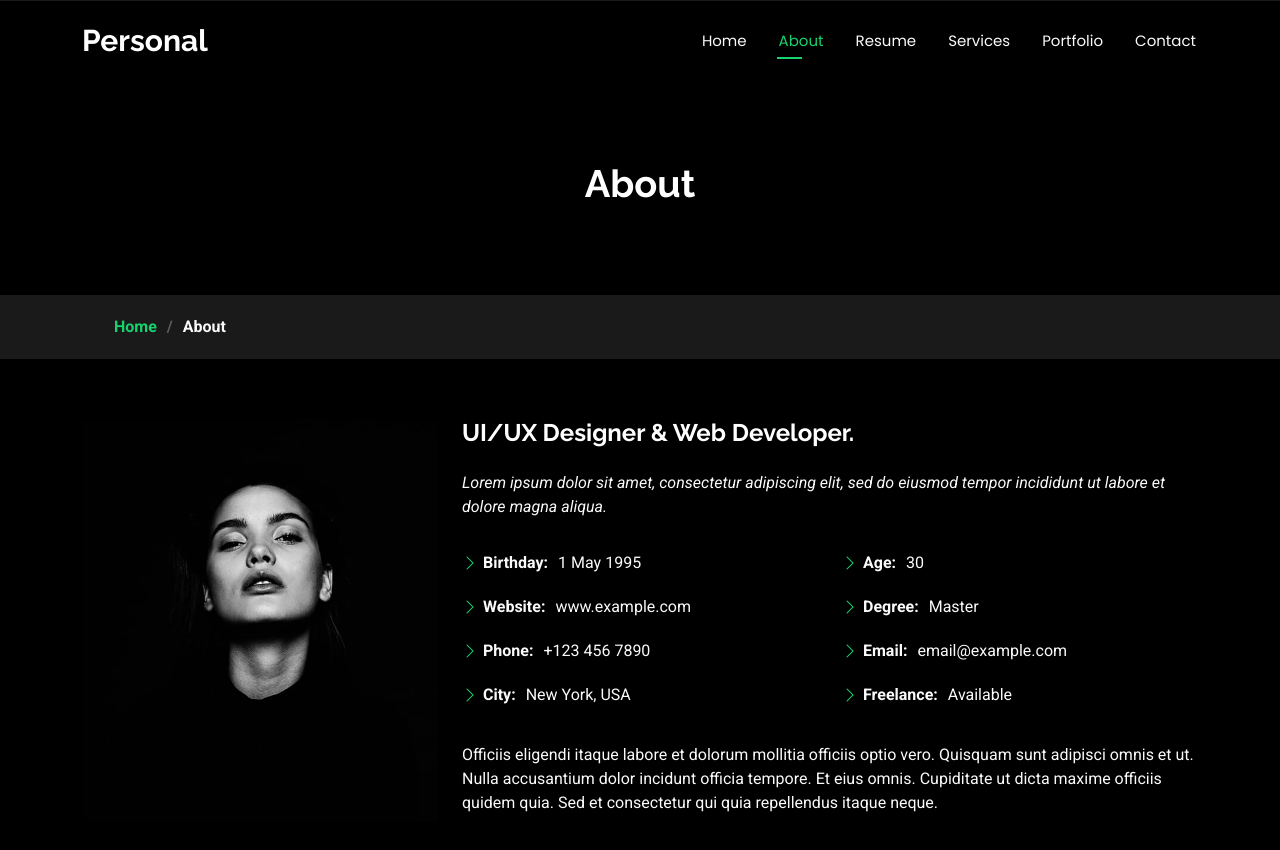
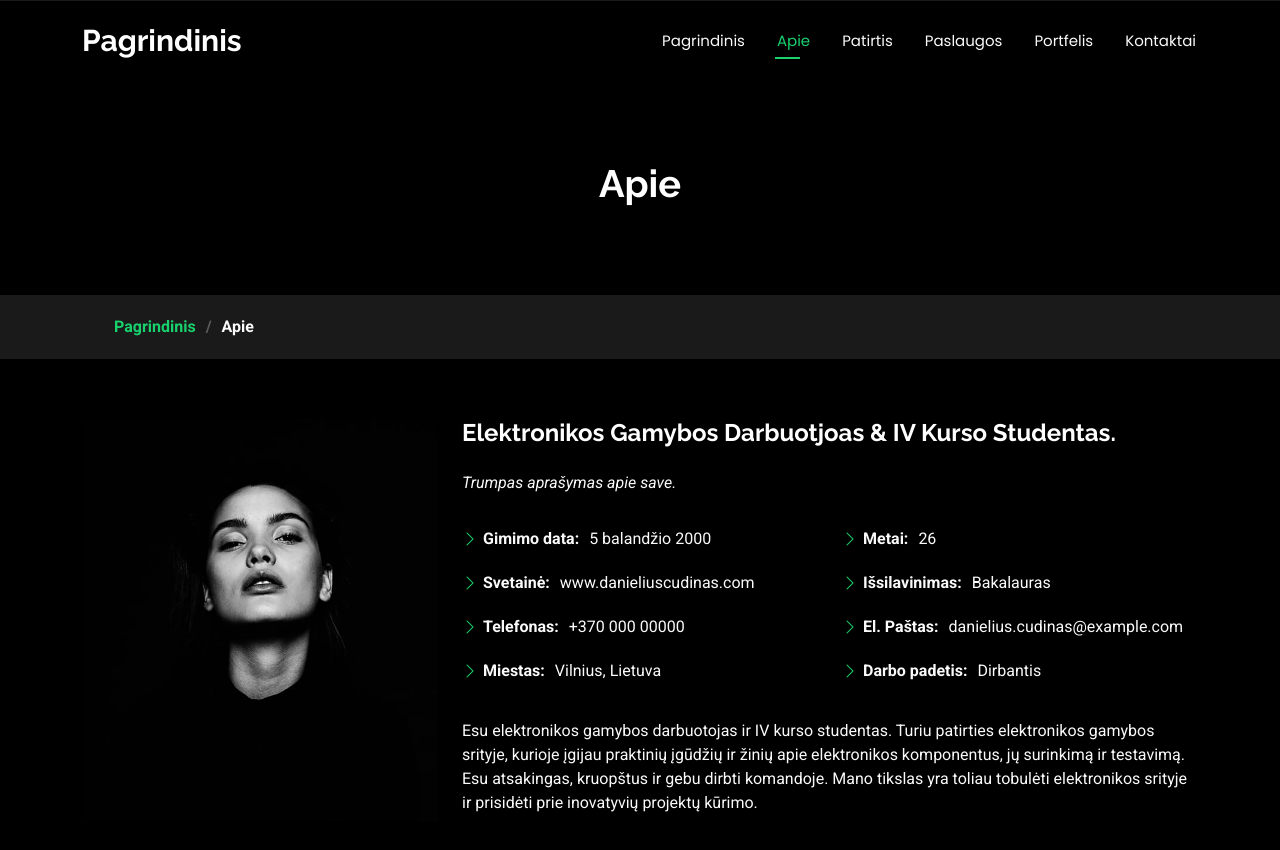
Before and after one commit to DanieliusCudinas/DanieliusCudinas.github.io, a plain HTML site: page about.html in a window 1280 px wide. Shown: the top 850 px of the page. Drawn offline with Linux system fonts and the light colour scheme.

Commit message:
Danielius

```diff
--- a/about.html
+++ b/about.html
@@ -44,17 +44,17 @@
       <a href="index.html" class="logo d-flex align-items-center">
         <!-- Uncomment the line below if you also wish to use an image logo -->
         <!-- <img src="assets/img/logo.webp" alt=""> -->
-        <h1 class="sitename">Personal</h1>
+        <h1 class="sitename">Pagrindinis</h1>
       </a>
 
       <nav id="navmenu" class="navmenu">
         <ul>
-          <li><a href="index.html">Home</a></li>
-          <li><a href="about.html" class="active">About</a></li>
-          <li><a href="resume.html">Resume</a></li>
-          <li><a href="services.html">Services</a></li>
-          <li><a href="portfolio.html">Portfolio</a></li>
-          <li><a href="contact.html">Contact</a></li>
+          <li><a href="index.html">Pagrindinis</a></li>
+          <li><a href="about.html" class="active">Apie</a></li>
+          <li><a href="resume.html">Patirtis</a></li>
+          <li><a href="services.html">Paslaugos</a></li>
+          <li><a href="portfolio.html">Portfelis</a></li>
+          <li><a href="contact.html">Kontaktai</a></li>
         </ul>
         <i class="mobile-nav-toggle d-xl-none bi bi-list"></i>
       </nav>
@@ -70,7 +70,7 @@
         <div class="container">
           <div class="row d-flex justify-content-center text-center">
             <div class="col-lg-8">
-              <h1>About</h1>
+              <h1>Apie</h1>
             </div>
           </div>
         </div>
@@ -78,8 +78,8 @@
       <nav class="breadcrumbs">
         <div class="container">
           <ol>
-            <li><a href="index.html">Home</a></li>
-            <li class="current">About</li>
+            <li><a href="index.html">Pagrindinis</a></li>
+            <li class="current">Apie</li>
           </ol>
         </div>
       </nav>
@@ -95,32 +95,31 @@
             <img src="assets/img/profile-img.jpg" class="img-fluid" alt="">
           </div>
           <div class="col-lg-8 content">
-            <h2>UI/UX Designer &amp; Web Developer.</h2>
+            <h2>Elektronikos Gamybos Darbuotjoas &amp; IV Kurso Studentas.</h2>
             <p class="fst-italic py-3">
-              Lorem ipsum dolor sit amet, consectetur adipiscing elit, sed do eiusmod tempor incididunt ut labore et dolore
-              magna aliqua.
+              Trumpas aprašymas apie save.
             </p>
             <div class="row">
               <div class="col-lg-6">
                 <ul>
-                  <li><i class="bi bi-chevron-right"></i> <strong>Birthday:</strong> <span>1 May 1995</span></li>
-                  <li><i class="bi bi-chevron-right"></i> <strong>Website:</strong> <span>www.example.com</span></li>
-                  <li><i class="bi bi-chevron-right"></i> <strong>Phone:</strong> <span>+123 456 7890</span></li>
-                  <li><i class="bi bi-chevron-right"></i> <strong>City:</strong> <span>New York, USA</span></li>
+                  <li><i class="bi bi-chevron-right"></i> <strong>Gimimo data:</strong> <span>5 balandžio 2000</span></li>
+                  <li><i class="bi bi-chevron-right"></i> <strong>Svetainė:</strong> <span>www.danieliuscudinas.com</span></li>
+                  <li><i class="bi bi-chevron-right"></i> <strong>Telefonas:</strong> <span>+370 000 00000</span></li>
+                  <li><i class="bi bi-chevron-right"></i> <strong>Miestas:</strong> <span>Vilnius, Lietuva</span></li>
                 </ul>
               </div>
               <div class="col-lg-6">
                 <ul>
-                  <li><i class="bi bi-chevron-right"></i> <strong>Age:</strong> <span>30</span></li>
-                  <li><i class="bi bi-chevron-right"></i> <strong>Degree:</strong> <span>Master</span></li>
-                  <li><i class="bi bi-chevron-right"></i> <strong>Email:</strong> <span>email@example.com</span></li>
-                  <li><i class="bi bi-chevron-right"></i> <strong>Freelance:</strong> <span>Available</span></li>
+                  <li><i class="bi bi-chevron-right"></i> <strong>Metai:</strong> <span>26</span></li>
+                  <li><i class="bi bi-chevron-right"></i> <strong>Išsilavinimas:</strong> <span>Bakalauras</span></li>
+                  <li><i class="bi bi-chevron-right"></i> <strong>El. Paštas:</strong> <span>danielius.cudinas@example.com</span></li>
+                  <li><i class="bi bi-chevron-right"></i> <strong>Darbo padetis:</strong> <span>Dirbantis</span></li>
                 </ul>
               </div>
             </div>
             <p class="py-3">
-              Officiis eligendi itaque labore et dolorum mollitia officiis optio vero. Quisquam sunt adipisci omnis et ut. Nulla accusantium dolor incidunt officia tempore. Et eius omnis.
-              Cupiditate ut dicta maxime officiis quidem quia. Sed et consectetur qui quia repellendus itaque neque.
+              Esu elektronikos gamybos darbuotojas ir IV kurso studentas. Turiu patirties elektronikos gamybos srityje, kurioje įgijau praktinių įgūdžių ir žinių apie elektronikos komponentus, jų surinkimą ir testavimą.
+              Esu atsakingas, kruopštus ir gebu dirbti komandoje. Mano tikslas yra toliau tobulėti elektronikos srityje ir prisidėti prie inovatyvių projektų kūrimo.
             </p>
           </div>
         </div>
```
Also changed, not shown: contact.html (+6 -6 lines), index.html (+8 -8 lines), portfolio.html (+6 -6 lines), resume.html (+6 -6 lines), services.html (+6 -6 lines), starter-page.html (+6 -6 lines).
